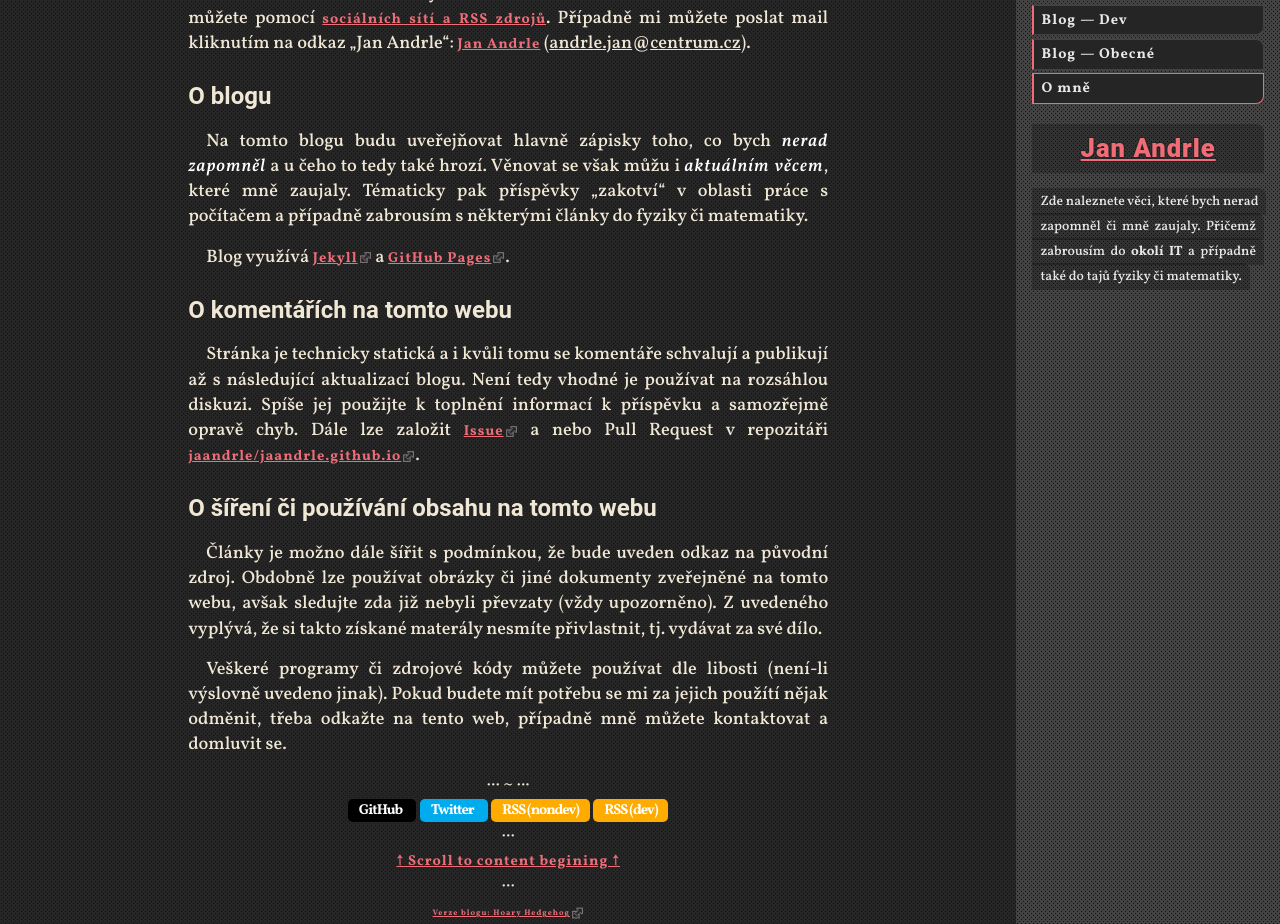
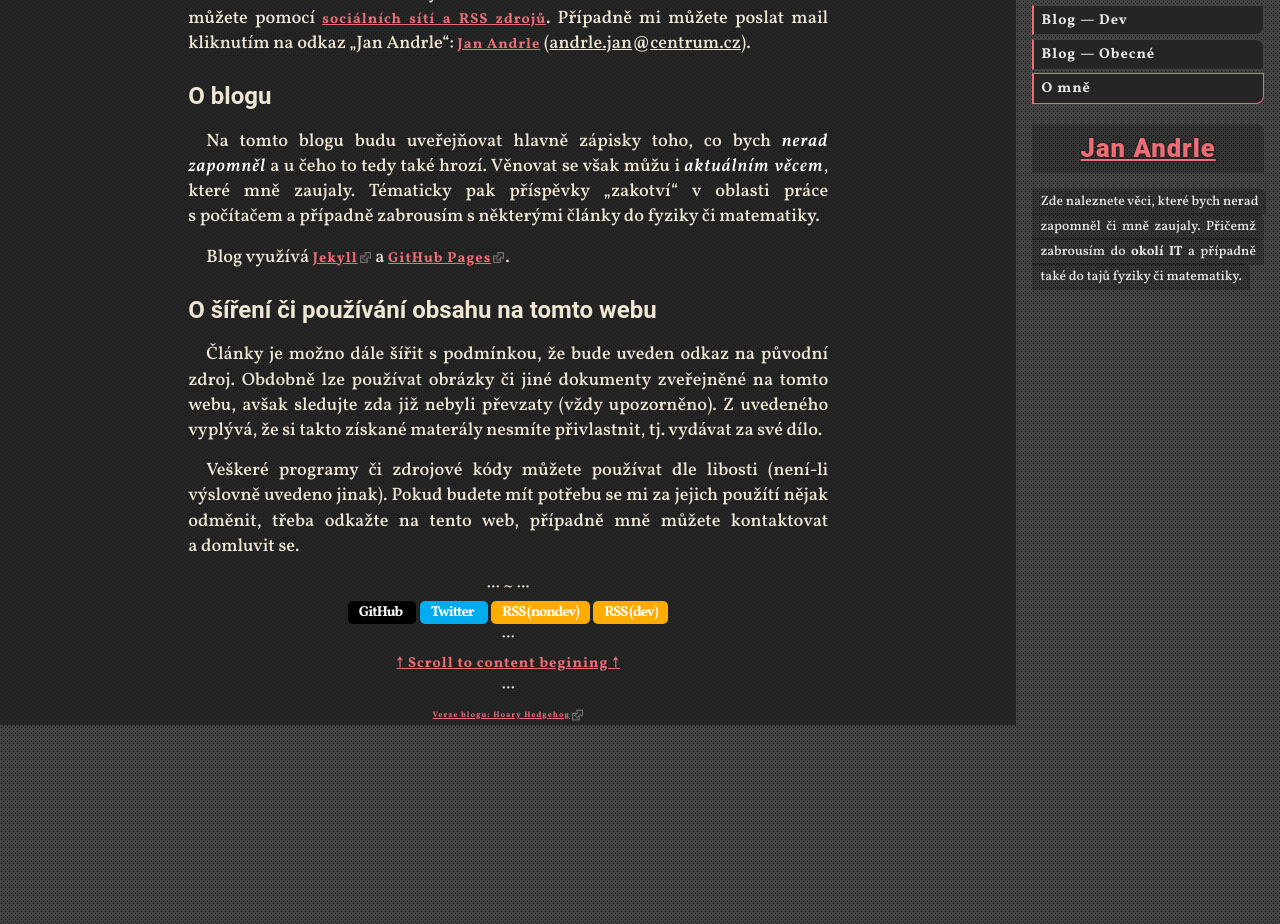
Before and after one commit to jaandrle/jaandrle.github.io, a Jekyll site: the page built from about.md, in a window 1280 px wide, cut to the strip 252-1176 px from the top of the page. Built offline with Jekyll 4.4.1, drawn with Linux system fonts in a browser that asks for light colours; after the commit the page ends 977 px from its top, so only the background shows below that.

Commit message:
Update about.md

```diff
--- a/about.md
+++ b/about.md
@@ -7,7 +7,7 @@ show_toc: 3
 ---
 
 ## O autorovi
-Jmenuji se Jan Andrle, Jsem fyzikální a IT nadšenec. Úspěšně jsem **nedostudoval** obor obecná fyzika na MFF-UK. Kontaktovat a sledovat mně můžete pomocí [sociálních sítí a RSS zdrojů](#foot-section). Případně mi můžete poslat mail kliknutím na odkaz „Jan Andrle“: <span id='safe_address_1' title='Please enable Javascript (and reload this page) to view the email address.'>Jan Andrle</span>
+Jmenuji se Jan Andrle, Jsem fyzikální a IT nadšenec. Úspěšně jsem **nedostudoval** obor obecná fyzika na MFF-UK. Kontaktovat a sledovat mně můžete pomocí [sociálních sítí a RSS zdrojů](#foot-section). Případně mi můžete poslat mail kliknutím na odkaz „Jan Andrle“: <span id='safe_address_1' title='Please enable Javascript (and reload this page) to view the email address.'>Jan Andrle</span>
 <script type="text/javascript">
 <!--
     var first = 'ma';
@@ -23,14 +23,11 @@ Jmenuji se Jan Andrle, Jsem fyzikální a IT nadšenec. Úspěšně jsem **nedos
 </script> (<span style="text-decoration: underline;"><span>a</span>nd<span>rle</span>.jan</span><span style="text-decoration: underline;"><!-- email.email[at]email.email --></span>@<span style="text-decoration: underline;">c<span>en</span>tr<span>u</span>m.cz</span>).
 
 ## O blogu
-Na tomto blogu budu uveřejňovat hlavně zápisky toho, co bych *nerad zapomněl* a u čeho to tedy také hrozí. Věnovat se však můžu i *aktuálním věcem*, které mně zaujaly. Tématicky pak příspěvky „zakotví“ v oblasti práce s počítačem a případně zabrousím s některými články do fyziky či matematiky.
+Na tomto blogu budu uveřejňovat hlavně zápisky toho, co bych *nerad zapomněl* a u čeho to tedy také hrozí. Věnovat se však můžu i *aktuálním věcem*, které mně zaujaly. Tématicky pak příspěvky „zakotví“ v oblasti práce s počítačem a případně zabrousím s některými články do fyziky či matematiky.
 
-Blog využívá [Jekyll](https://jekyllrb.com/) a [GitHub Pages](https://pages.github.com/).
-
-## O komentářích na tomto webu
-Stránka je technicky statická a i kvůli tomu se komentáře schvalují a publikují až s následující aktualizací blogu. Není tedy vhodné je používat na rozsáhlou diskuzi. Spíše jej použijte k toplnění informací k příspěvku a samozřejmě opravě chyb. Dále lze založit [Issue](https://github.com/jaandrle/jaandrle.github.io/issues/new) a nebo Pull Request v repozitáři [jaandrle/jaandrle.github.io](https://github.com/jaandrle/jaandrle.github.io).
+Blog využívá [Jekyll](https://jekyllrb.com/) a [GitHub Pages](https://pages.github.com/).
 
 ## O šíření či používání obsahu na tomto webu
-Články je možno dále šířit s podmínkou, že bude uveden odkaz na původní zdroj. Obdobně lze používat obrázky či jiné dokumenty zveřejněné na tomto webu, avšak sledujte zda již nebyli převzaty (vždy upozorněno). Z uvedeného vyplývá, že si takto získané materály nesmíte přivlastnit, tj. vydávat za své dílo.
+Články je možno dále šířit s podmínkou, že bude uveden odkaz na původní zdroj. Obdobně lze používat obrázky či jiné dokumenty zveřejněné na tomto webu, avšak sledujte zda již nebyli převzaty (vždy upozorněno). Z uvedeného vyplývá, že si takto získané materály nesmíte přivlastnit, tj. vydávat za své dílo.
 
-Veškeré programy či zdrojové kódy můžete používat dle libosti (není-li výslovně uvedeno jinak). Pokud budete mít potřebu se mi za jejich použítí nějak odměnit, třeba odkažte na tento web, případně mně můžete kontaktovat a domluvit se.
+Veškeré programy či zdrojové kódy můžete používat dle libosti (není-li výslovně uvedeno jinak). Pokud budete mít potřebu se mi za jejich použítí nějak odměnit, třeba odkažte na tento web, případně mně můžete kontaktovat a domluvit se.
```
